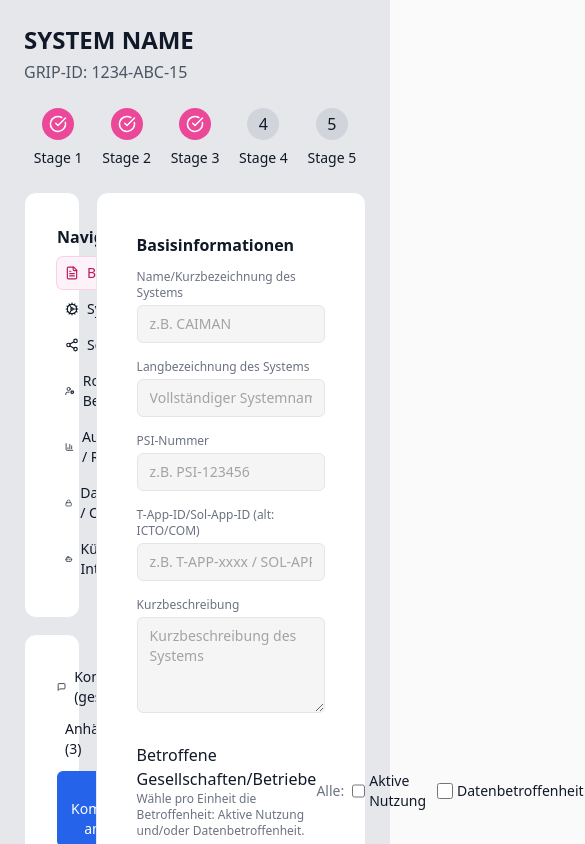
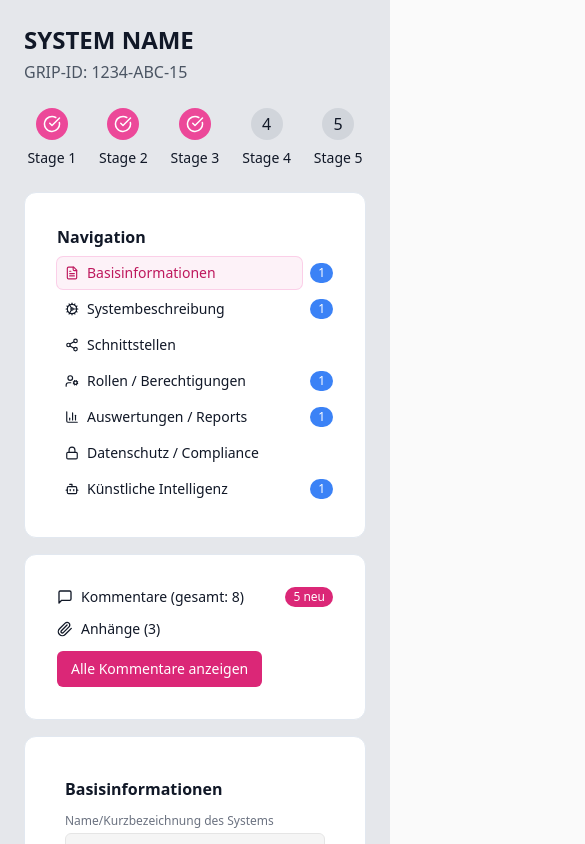
Before and after one commit to Fischimbiss/grid-tool, a React (Vite) app: page / in a window 390 px wide. Shown: the top 844 px of the page, 585 px wide, since content can reach past the window. Built offline with nearby package versions, Linux system fonts and the light colour scheme.

Commit message:
Improve button colors and layout responsiveness

```diff
--- a/src/App.tsx
+++ b/src/App.tsx
@@ -484,7 +484,7 @@ export default function ToolReviewMockup() {
       </div>
 
       {/* Fortschritt */}
-      <div className="flex items-center justify-between mb-6">
+      <div className="flex flex-wrap items-center justify-between gap-4 mb-6">
         {["Stage 1", "Stage 2", "Stage 3", "Stage 4", "Stage 5"].map((stage, idx) => (
           <div key={idx} className="flex-1 flex flex-col items-center">
             <div className={`w-8 h-8 rounded-full flex items-center justify-center mb-2 ${idx < 3 ? "bg-pink-500 text-white" : "bg-gray-300"}`}>
@@ -495,9 +495,9 @@ export default function ToolReviewMockup() {
         ))}
       </div>
 
-      <div className="grid grid-cols-5 gap-4">
+      <div className="grid grid-cols-1 md:grid-cols-5 gap-4">
         {/* Sidebar */}
-        <div className="col-span-1">
+        <div className="col-span-1 md:col-span-1">
           <Card className="mb-4">
             <CardContent className="p-4 space-y-2">
               <div className="font-bold">Navigation</div>
@@ -567,7 +567,7 @@ export default function ToolReviewMockup() {
         </div>
 
         {/* Main Content */}
-        <div className="col-span-4">
+        <div className="col-span-1 md:col-span-4">
           <Card>
             <CardContent className="p-6 space-y-6">
               <div>
--- a/src/components/ui/button.tsx
+++ b/src/components/ui/button.tsx
@@ -1,5 +1,5 @@
 import * as React from 'react'
-import { cn } from 'classnames'
+import cn from 'classnames'
 
 type Props = React.ButtonHTMLAttributes<HTMLButtonElement>
 
@@ -7,12 +7,13 @@ export const Button = React.forwardRef<HTMLButtonElement, Props>(
   ({ className, ...props }, ref) => (
     <button
       ref={ref}
-      className={[
+      className={cn(
         'inline-flex items-center gap-2 rounded-md px-3.5 py-2 text-sm font-medium',
-        'bg-blue-600 hover:bg-blue-500 text-white',
+        'bg-pink-600 hover:bg-pink-500 text-white',
+        'focus-visible:outline-none focus-visible:ring-2 focus-visible:ring-offset-2 focus-visible:ring-pink-500',
         'disabled:opacity-60 disabled:pointer-events-none',
-        className || ''
-      ].join(' ')}
+        className
+      )}
       {...props}
     />
   )
```
